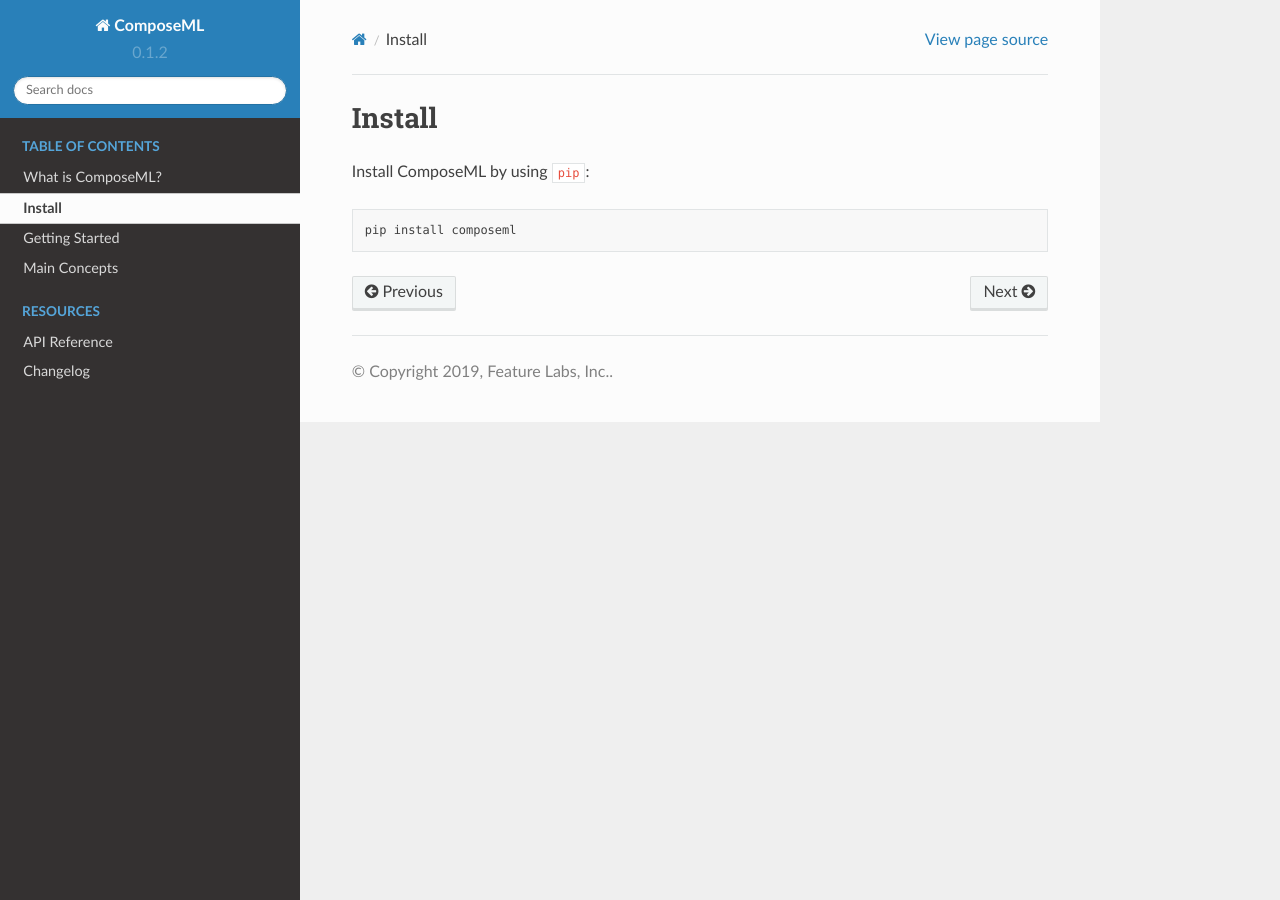
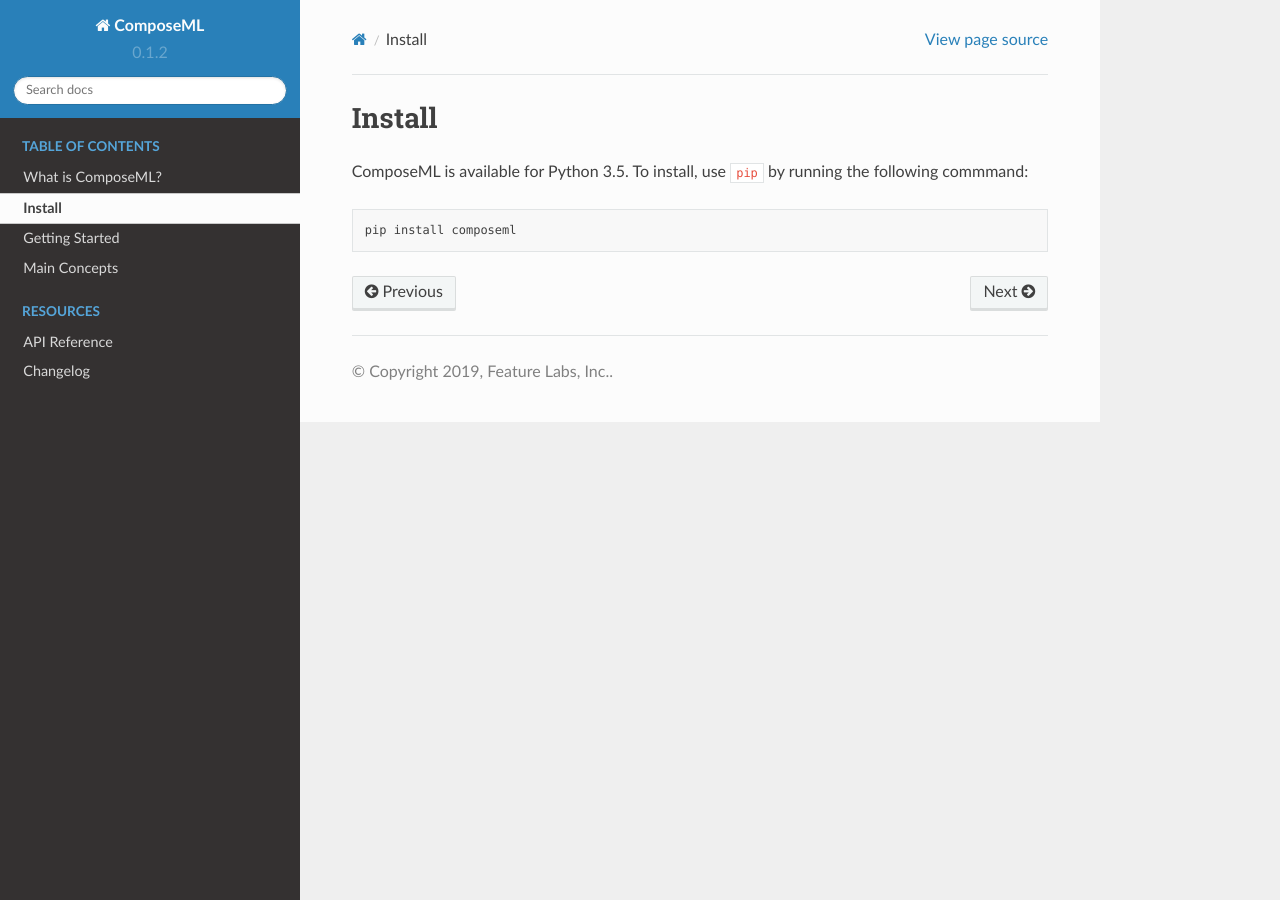
Before and after one commit to alteryx/compose, a Sphinx documentation site: the page built from docs/source/install.rst, in a window 1280 px wide. Built offline with Sphinx 7.4.7 and the Read the Docs theme 2.0.0, drawn with Linux system fonts in a browser that asks for light colours.

Commit message:
update install

```diff
--- a/docs/source/install.rst
+++ b/docs/source/install.rst
@@ -2,6 +2,6 @@
 Install
 =======
 
-Install ComposeML by using :code:`pip`::
+ComposeML is available for Python 3.5. To install, use :code:`pip` by running the following commmand::
 
     pip install composeml
```
